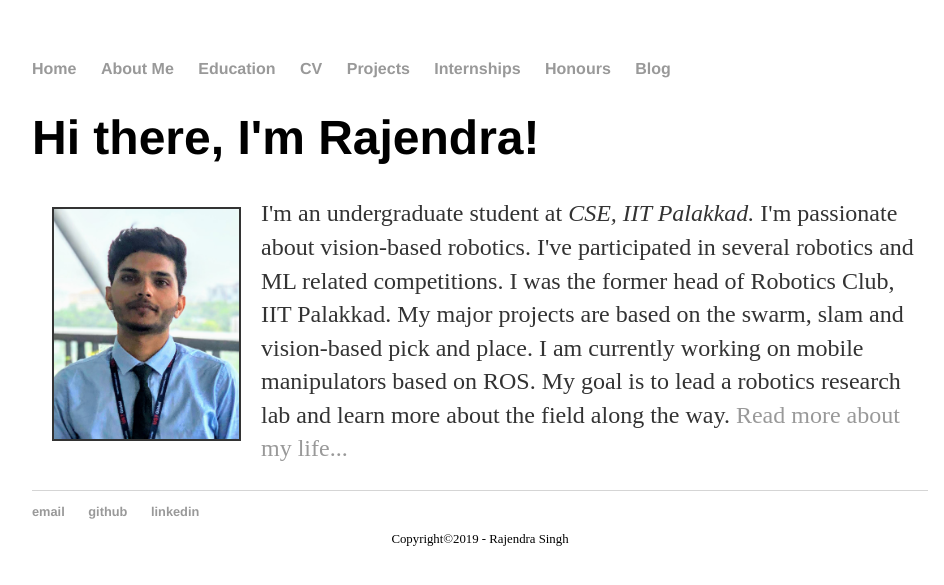
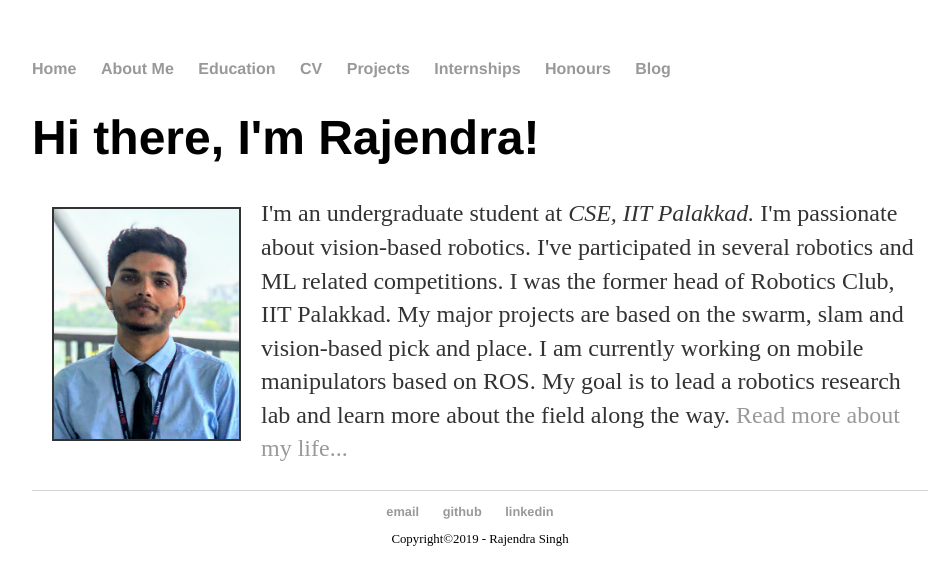
Before and after one commit to iamrajee/iamrajee.github.io, a Jekyll site: the page built from index.html, in a window 1280 px wide. Shown: the top 585 px of the page, without its empty margins (160-1104 px from the left). Built offline with Jekyll 4.4.1, drawn with Linux system fonts in a browser that asks for light colours.

Commit message:
Update default.html

```diff
--- a/_layouts/default.html
+++ b/_layouts/default.html
@@ -24,12 +24,14 @@
 
 			</div><!-- /.container -->
 			<footer>
-	    		<ul>
-	        		<li><a href="mailto:singh.raj1997@gmail.com">email</a></li>
-	        		<li><a href="https://github.com/iamrajee">github</a></li>
-				<li><a href="https://www.linkedin.com/in/rajendra-singh-6b0b3a13a/">linkedin</a></li>
-				</ul>
-				<center>Copyright&copy;2019 - Rajendra Singh</center>
+				<center>
+	    				<ul>
+						<li><a href="mailto:singh.raj1997@gmail.com">email</a></li>
+						<li><a href="https://github.com/iamrajee">github</a></li>
+						<li><a href="https://www.linkedin.com/in/rajendra-singh-6b0b3a13a/">linkedin</a></li>
+					</ul>
+					Copyright&copy;2019 - Rajendra Singh
+				</center>
 			</footer>
 		</body>
 	</html>
```
